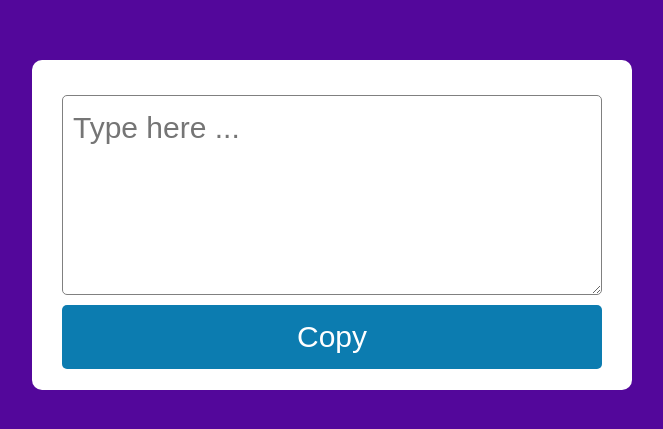
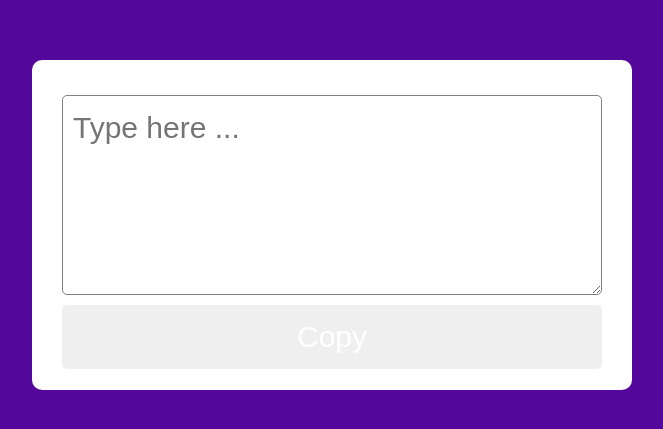
Before and after one commit to MohsenKaramiDeveloper/copy-to-clipboard, a plain HTML site: page index.html in a window 1280 px wide. Shown: the part 175-604 px from the top of the page, without its empty margins (308-971 px from the left). Drawn offline with Linux system fonts and the light colour scheme.

Commit message:
delete color fron css

```diff
--- a/style.css
+++ b/style.css
@@ -39,7 +39,6 @@ body{
 
 
 .container button{
-    background: #0c7cb0;
     color: white;
 }
 
```
